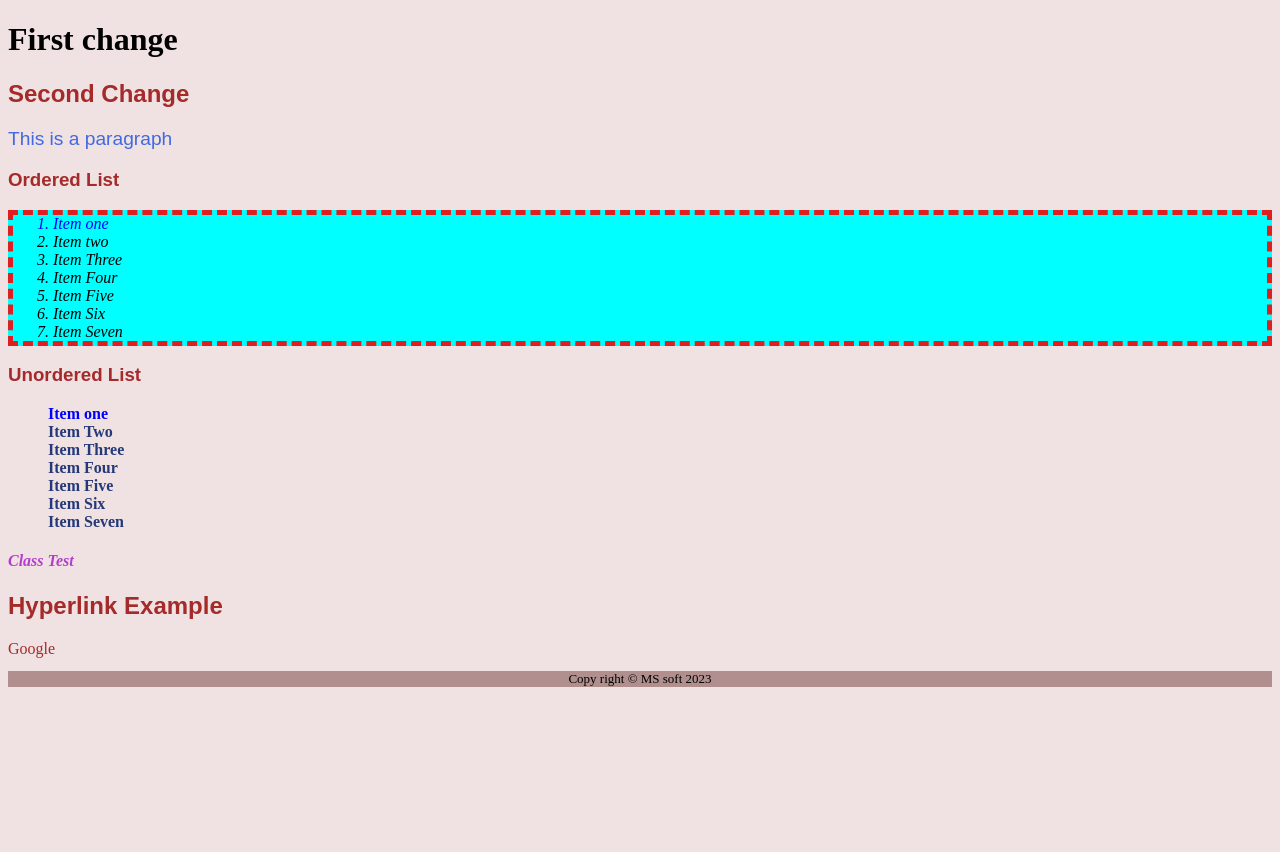
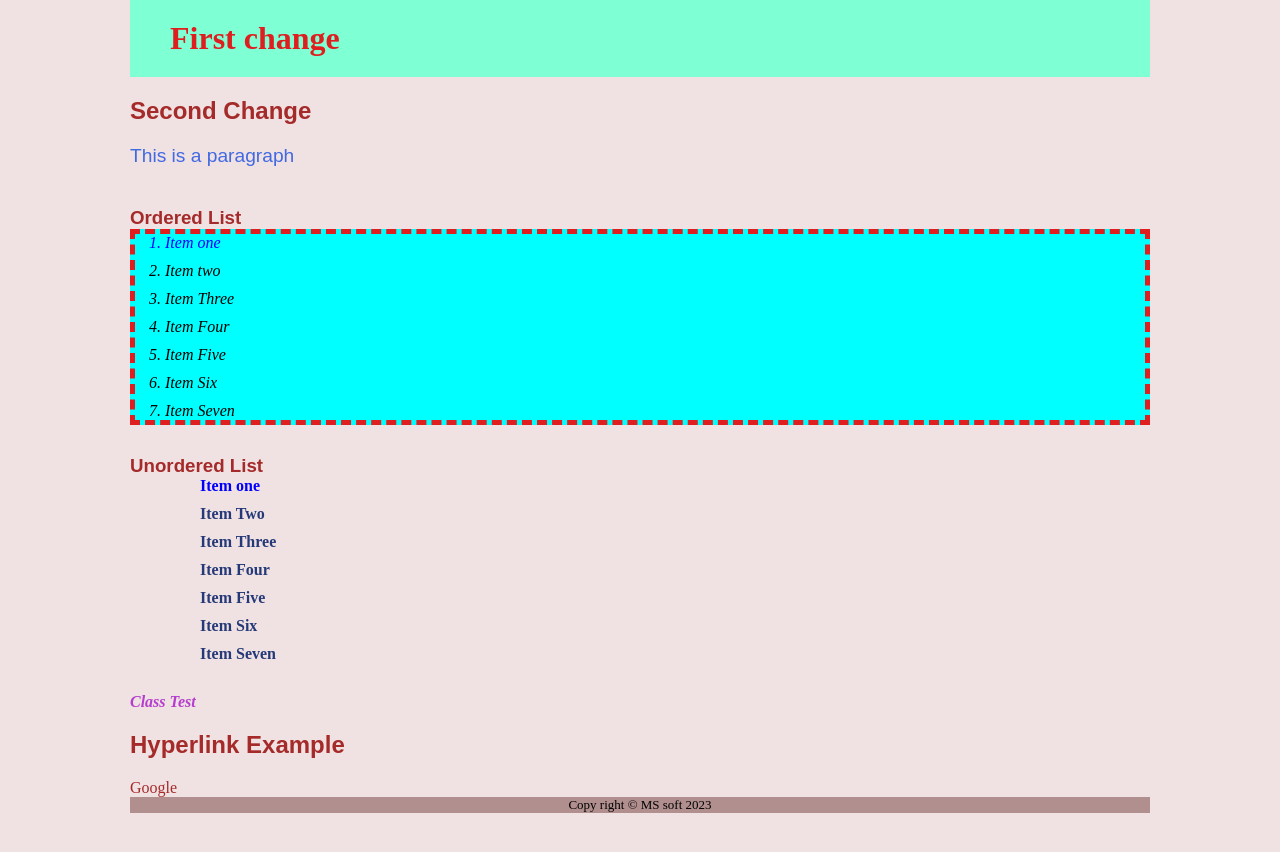
Before and after one commit to mpatel4444/git_basics, a plain HTML site: page index.html in a window 1280 px wide. Before the commit the page ends 800 px from the top, so only its background shows below. Drawn offline with Linux system fonts and the light colour scheme.

Commit message:
31052023

```diff
--- a/index.html
+++ b/index.html
@@ -1,5 +1,6 @@
 <!DOCTYPE html>
 <html lang="en">
+
 <head>
   <meta charset="UTF-8">
   <meta http-equiv="X-UA-Compatible" content="IE=edge">
@@ -7,12 +8,14 @@
   <link href="style.css" rel="stylesheet">
   <title>Document</title>
 </head>
+
 <body>
-  <h1>First change</h1>
+  <div class="container">
+    <h1 class="padding-test">First change</h1>
     <h2>Second Change</h2>
     <p>This is a paragraph</p>
     <h3>Ordered List</h3>
-  <ol>
+    <ol class="ol-list">
       <li>Item one</li>
       <li>Item two</li>
       <li>Item Three</li>
@@ -41,5 +44,7 @@
     <footer>
       <p class="footer_p">Copy right &copy; MS soft 2023</p>
     </footer>
+  </div>
 </body>
+
 </html>
--- a/style.css
+++ b/style.css
@@ -1,16 +1,34 @@
+* {
+    margin: 0;
+    padding: 0;
+}
+
 body{
     background-color:rgb(240, 226, 226);
+
 }
 
-h3, h2, h3 {
+.padding-test{
+    color: #df1f1f;
+    background-color: aquamarine;
+    padding: 20px 40px;
+}
+
+h2{
+    padding: 20px 0;
+}
+
+h2, h3 {
     font-family: fantasy;
     color: brown;
+
 }
 
 p {
     font-family: sans-serif;
     font-size: larger;
     color:royalblue;
+    margin-bottom: 40px;
 }
 
 ol{
@@ -23,8 +41,18 @@ ol{
 ul{
     font-style:normal;
     font-weight: bolder;
+    margin-left: 40px;
 }
 
+li{
+      margin-bottom: 10px;
+      margin-left: 30px;
+}
+
+
+li:last-child{
+    margin-bottom: 0;
+}
 .footer_p {
     font-size:medium;
     font-family: 'Times New Roman', Times, serif;
@@ -44,6 +72,11 @@ ul{
 .ul-list {
     list-style: none;
     color: rgb(37, 57, 120);
+    margin-bottom: 30px;
+}
+
+.ol-list{
+    margin-bottom: 30px;
 }
 
 /* Psudo class example --> */
@@ -69,3 +102,8 @@ a:hover{
 a:active{
     background-color: blue;
 }
+
+.container {
+    width: 1020px;
+    margin: 0 auto;
+}
```
Lines whose indentation alone changed are shown as unchanged.
